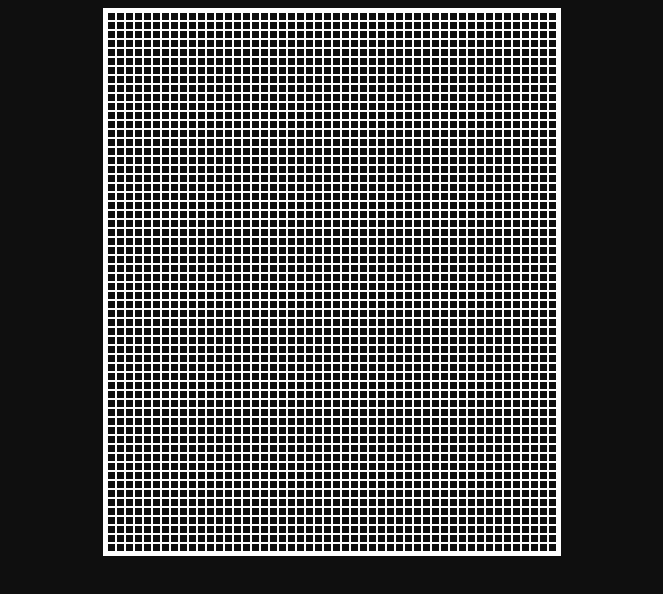
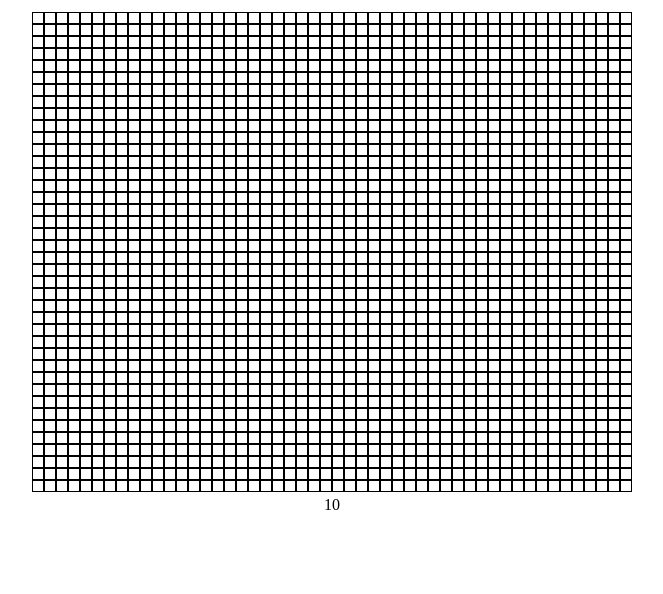
Before and after one commit to MichaelSpencer1995/Slope-Intercept-Formula, a plain HTML site: page index.html in a window 1280 px wide. Shown: the whole page, without its empty margins (308-971 px from the left). Drawn offline with Linux system fonts and the light colour scheme.

Commit message:
commit 4

```diff
--- a/components/html_and_css_handler.js
+++ b/components/html_and_css_handler.js
@@ -1,14 +1,18 @@
 export default class HtmlAndCssHandler {
-    constructor(dimensions, pixelSize) {
+    constructor(config) {
         this.pageTitle = "Slope Intercept Formula"
-        this.dimensions = dimensions
-        this.pixelSize = pixelSize
+        this.dimensions = config.dimensions
+        this.pixelSize = config.pixelSize
         this.minX = 11
         this.maxX = 112
         this.minY = 14
         this.maxY = 152
-        this.minPixel = 2
-        this.maxPixel = 8
+        this.minPixel = 7
+        this.maxPixel = 15
+        this.p1x = config.defaultPoints[0][0]
+        this.p1Y = config.defaultPoints[0][1]
+        this.p2x = config.defaultPoints[1][0]
+        this.p2Y = config.defaultPoints[1][1]
     }
     setTitle() {
         document.title = this.pageTitle
@@ -17,7 +21,7 @@ export default class HtmlAndCssHandler {
         const style = document.createElement("style")
         style.innerHTML = `
             body {
-                background: #0f0f0f;
+                background: #fff;
             }
             #root {
                 display: flex;
@@ -41,6 +45,11 @@ export default class HtmlAndCssHandler {
             return
         }
 
+        if(this.invalidDefaultPoints()) {
+            console.error('Starting points fall outside of the displays boundaries')
+            return
+        }
+
         const $root = document.createElement('div')
         $root.setAttribute('id', 'root')
         document.body.appendChild($root)
@@ -56,7 +65,7 @@ export default class HtmlAndCssHandler {
                 let $pixel = document.createElement('div')
                 $pixel.style.width = this.pixelSize + "px"
                 $pixel.style.height = this.pixelSize + "px"
-                $pixel.style.border = "white 1px solid"
+                $pixel.style.border = "#000 1px solid"
                 $pixelRowContainer.appendChild($pixel)
 
                 matrix[i].push({
@@ -70,10 +79,22 @@ export default class HtmlAndCssHandler {
         return matrix
 
     }
+    attachPointsInterface() {
+        const $root = document.getElementById('root')
+        const $container = document.createElement('div')
+
+        const $p1x = document.createElement('div')
+        $p1x.innerHTML = this.p1x
+
+        $container.appendChild($p1x)
+        $root.appendChild($container)
+    }
     main() {
         this.setTitle()
         this.attachCSS()
-        return this.attachDisplay()
+        const matrix = this.attachDisplay()
+        this.attachPointsInterface()
+        return matrix
     }
     invalidDimensions() {
         if(this.dimensions[0] < this.minX || this.dimensions[0] > this.maxX) {
@@ -88,4 +109,7 @@ export default class HtmlAndCssHandler {
             return true
         }
     }
+    invalidDefaultPoints() {
+
+    }
 }
--- a/index.html
+++ b/index.html
@@ -10,8 +10,8 @@
 <script type="module">
     import App from './index.js'
     const config = {
-        dimensions: [50, 60],
-        pixelSize: 7,
+        dimensions: [50, 40],
+        pixelSize: 10,
         defaultPoints: [
             [10, 15],
             [35, 20]
--- a/index.js
+++ b/index.js
@@ -6,6 +6,6 @@ export default class App {
         this.matrix
     }
     start() {
-        this.matrix = new HtmlAndCssHandler(this.config.dimensions, this.config.pixelSize).main()
+        this.matrix = new HtmlAndCssHandler(this.config).main()
     }
 }
```
